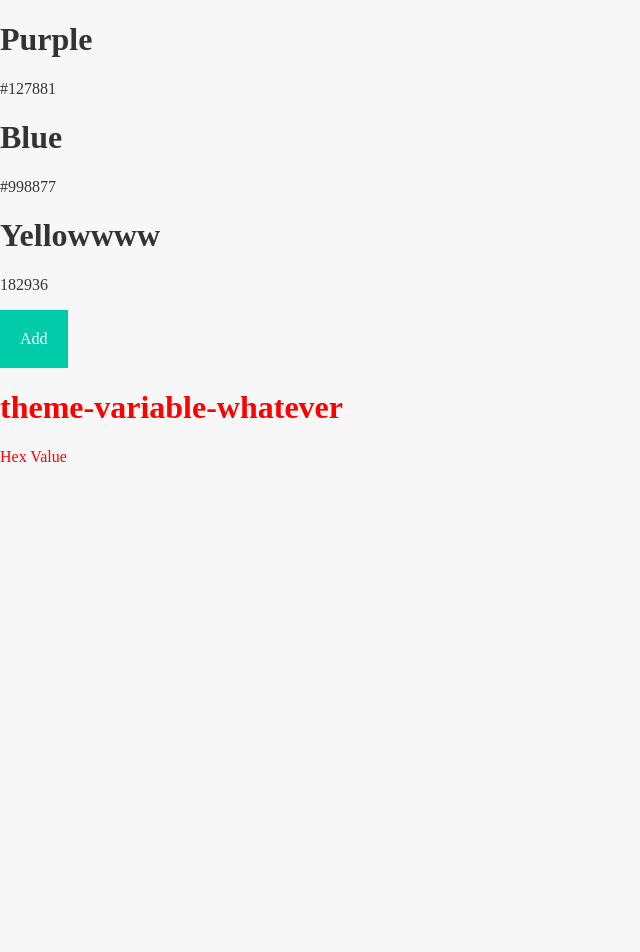
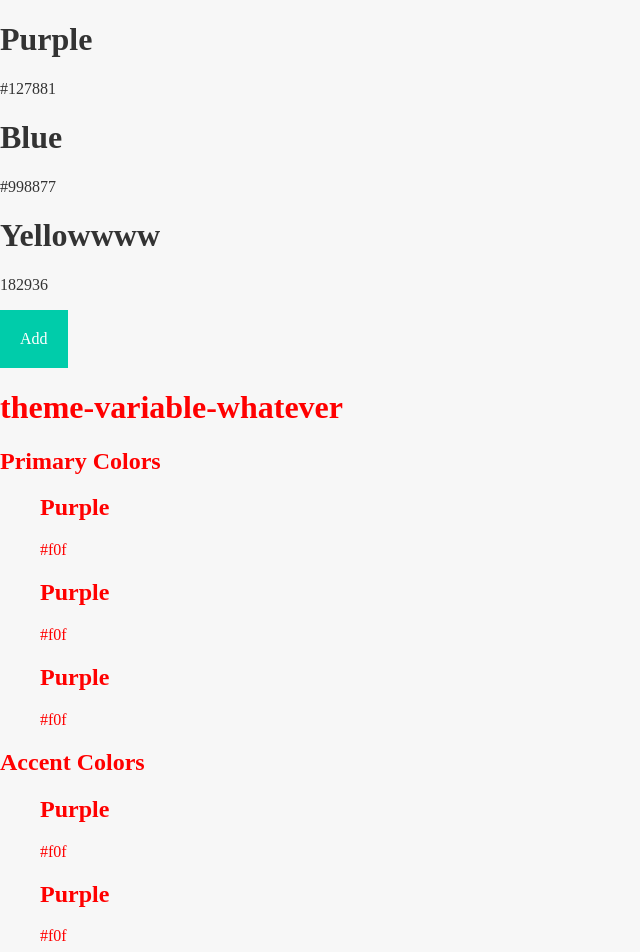
Before and after one commit to unumux/tg-site, a React (Create React App) app: page / in a window 1280 px wide. Shown: the top 952 px of the page, without its empty margins (0-640 px from the left). Before the commit the page ends 821 px from the top, so only its background shows below. Built offline with nearby package versions, Linux system fonts and the light colour scheme.

Commit message:
Updates Themes component

```diff
--- a/src/components/Themes.js
+++ b/src/components/Themes.js
@@ -1,14 +1,51 @@
 import React from 'react';
 import styled from 'styled-components';
+import { Swatch } from './Swatch';
+
 
 const StyledThemes = styled.div`
     color: red;
 `;
 
+const Heading = styled.h1`
+
+`;
+
+const ThemeSection = styled.section`
+
+`;
+
+const SectionHeading = styled.h1`
+
+`;
+
+const Swatches = styled.ul`
+
+`;
+
+const StyledSwatch = styled(Swatch)`
+
+`;
+
 export const Themes = props =>
     <StyledThemes>
-        <h1>theme-variable-whatever</h1>
-        <p>Hex Value</p>
+        <Heading>theme-variable-whatever</Heading>
+        <ThemeSection>
+            <SectionHeading>Primary Colors</SectionHeading>
+            <Swatches>
+                <StyledSwatch name="Purple" hex="#f0f" />
+                <StyledSwatch name="Purple" hex="#f0f" />
+                <StyledSwatch name="Purple" hex="#f0f" />
+            </Swatches>
+        </ThemeSection>
+        <ThemeSection>
+            <SectionHeading>Accent Colors</SectionHeading>
+            <Swatches>
+                <StyledSwatch name="Purple" hex="#f0f" />
+                <StyledSwatch name="Purple" hex="#f0f" />
+                <StyledSwatch name="Purple" hex="#f0f" />
+            </Swatches>
+        </ThemeSection>
     </StyledThemes>
 ;
 
```
